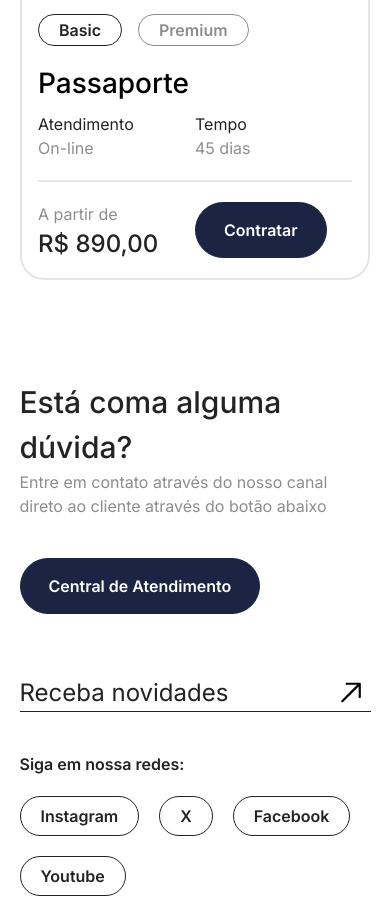
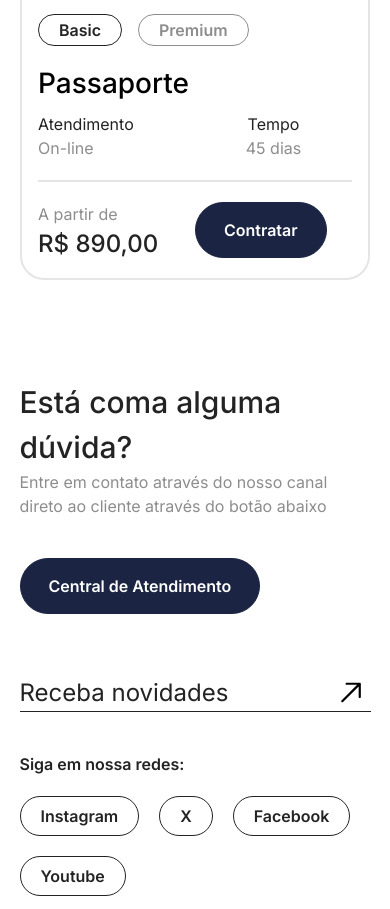
Before and after one commit to 01Vitorhugo/tirarvisto, a React (Vite) app: page / in a window 390 px wide. Shown: the part 6357-7266 px from the top of the page. Built offline with nearby package versions, Linux system fonts and the light colour scheme; a web font is replaced by a local one.

Commit message:
adjusting text card

```diff
--- a/src/components/cardTrip.jsx
+++ b/src/components/cardTrip.jsx
@@ -45,7 +45,7 @@ const CardTrip = ({ trips }) => (
 
                     </div>
 
-                    <div className="w-[50%]">
+                    <div className="w-[50%]  text-center sm:text-left">
                         {trip.time === "10 dias" ? (
                             <>
                                 <p>Duration</p>
```
